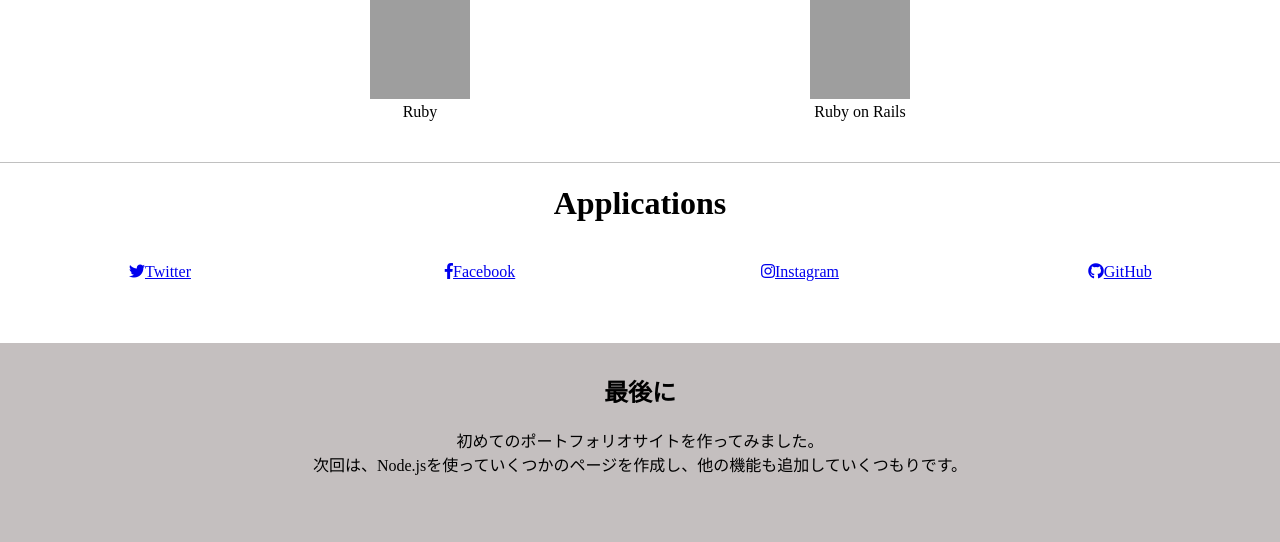
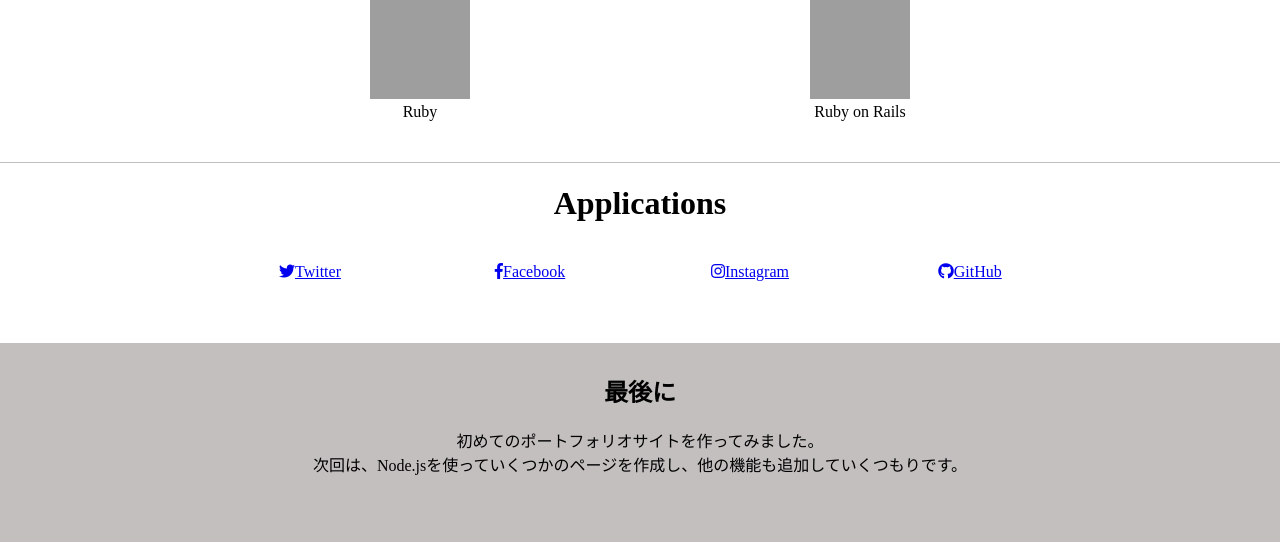
Before and after one commit to takattty/MyPortfolioSite-1, a PHP site: page / in a window 1280 px wide. Shown: the part 851-1393 px from the top of the page. Run offline with PHP 8.4, Linux system fonts and the light colour scheme; some libraries are stand-ins or nearby versions; grey boxes are pictures that could not be loaded.

Commit message:
applications変更

```diff
--- a/css/index.css
+++ b/css/index.css
@@ -97,6 +97,8 @@ body {
     text-align: center;
     border-top: 1px solid #C0C0C0;
     padding-bottom: 50px;
+    padding-right: 200px;
+    padding-left: 200px;
 }
 
 .applications h1 {
--- a/css/responsive.css
+++ b/css/responsive.css
@@ -1,4 +1,9 @@
 @media (max-width: 1000px) {
+
+.applications {
+    padding-right: 0px;
+    padding-left: 0px;
+}
 
 .application {
     width: 50%;
```
